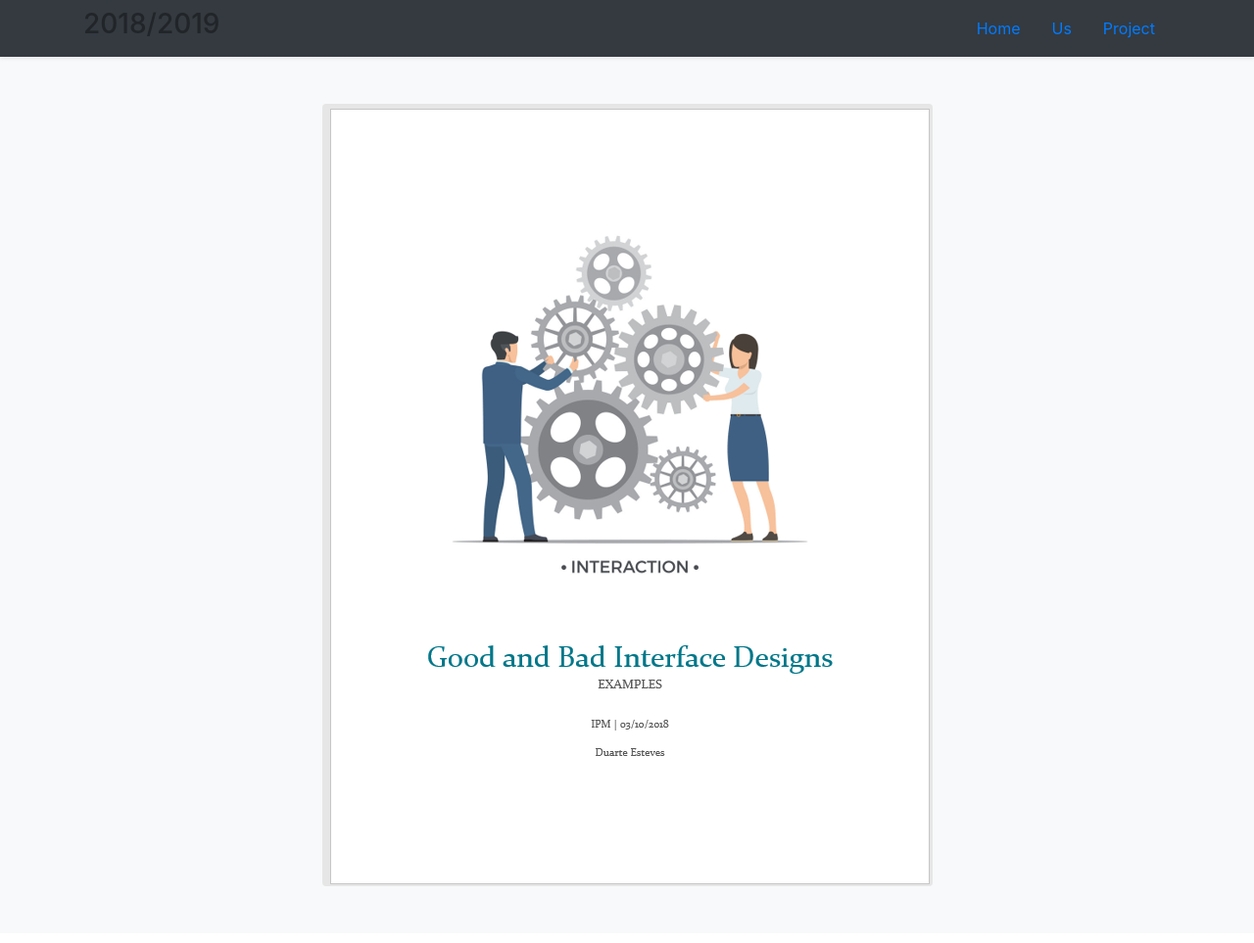
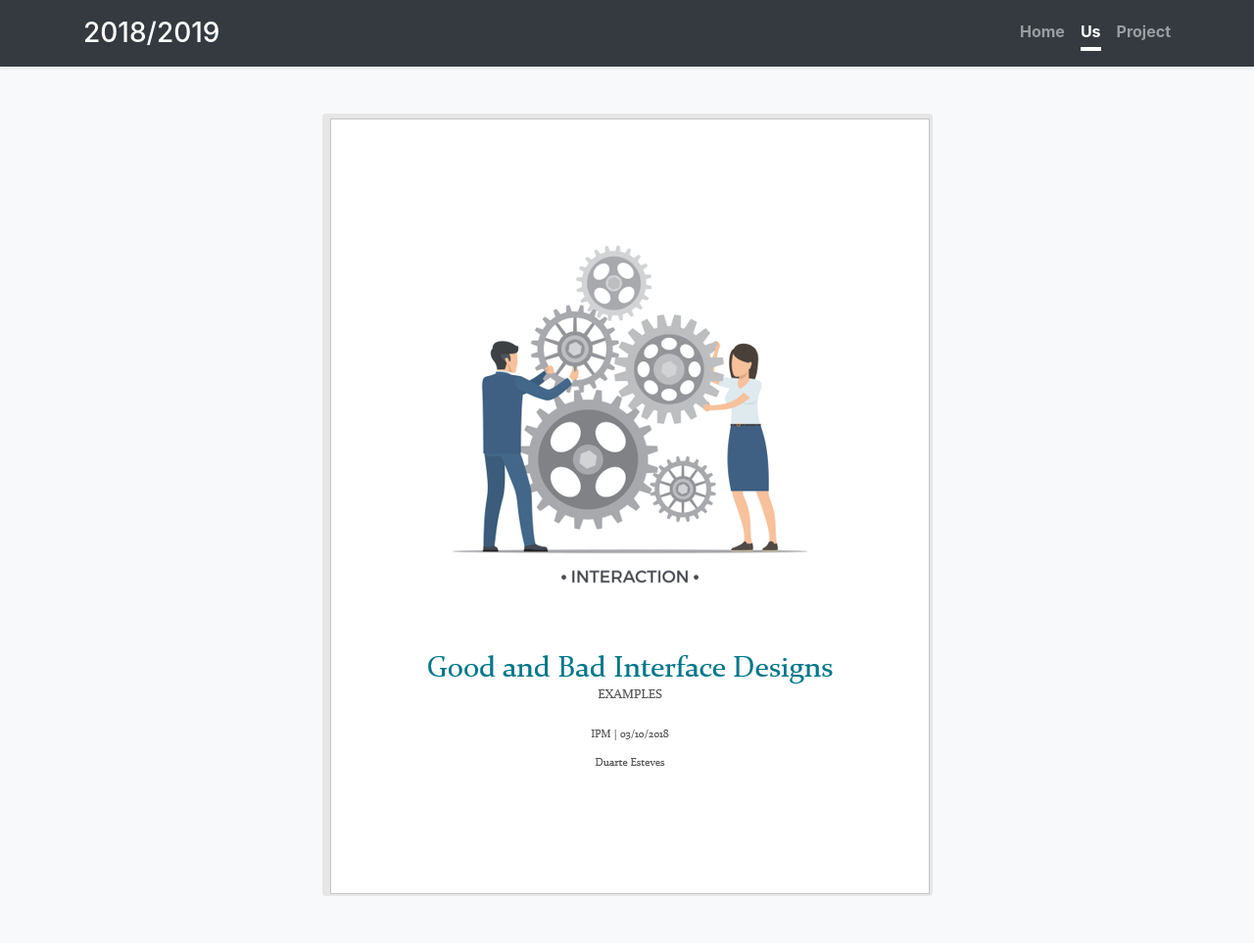
Before and after one commit to brno117/brno117.github.io, a Jekyll site: the page us/assignments/duarte.html, which Jekyll copies as it is, in a window 1280 px wide. Shown: the whole page at 98% size. Built offline with Jekyll 4.4.1, drawn with Linux system fonts in a browser that asks for light colours; nearby versions of some CDN libraries; library files that are not in the unit come from our copies.

Commit message:
Update duarte.html

```diff
--- a/us/assignments/duarte.html
+++ b/us/assignments/duarte.html
@@ -10,10 +10,10 @@
     <title>Album example for Bootstrap</title>
 
     <!-- Bootstrap core CSS -->
-    <link href="../css/bootstrap.min.css" rel="stylesheet">
+    <link href="../../css/bootstrap.min.css" rel="stylesheet">
 
     <!-- Custom styles for this template -->
-    <link href="../css/album.css" rel="stylesheet">
+    <link href="../../css/album.css" rel="stylesheet">
 
   </head>
 
```
